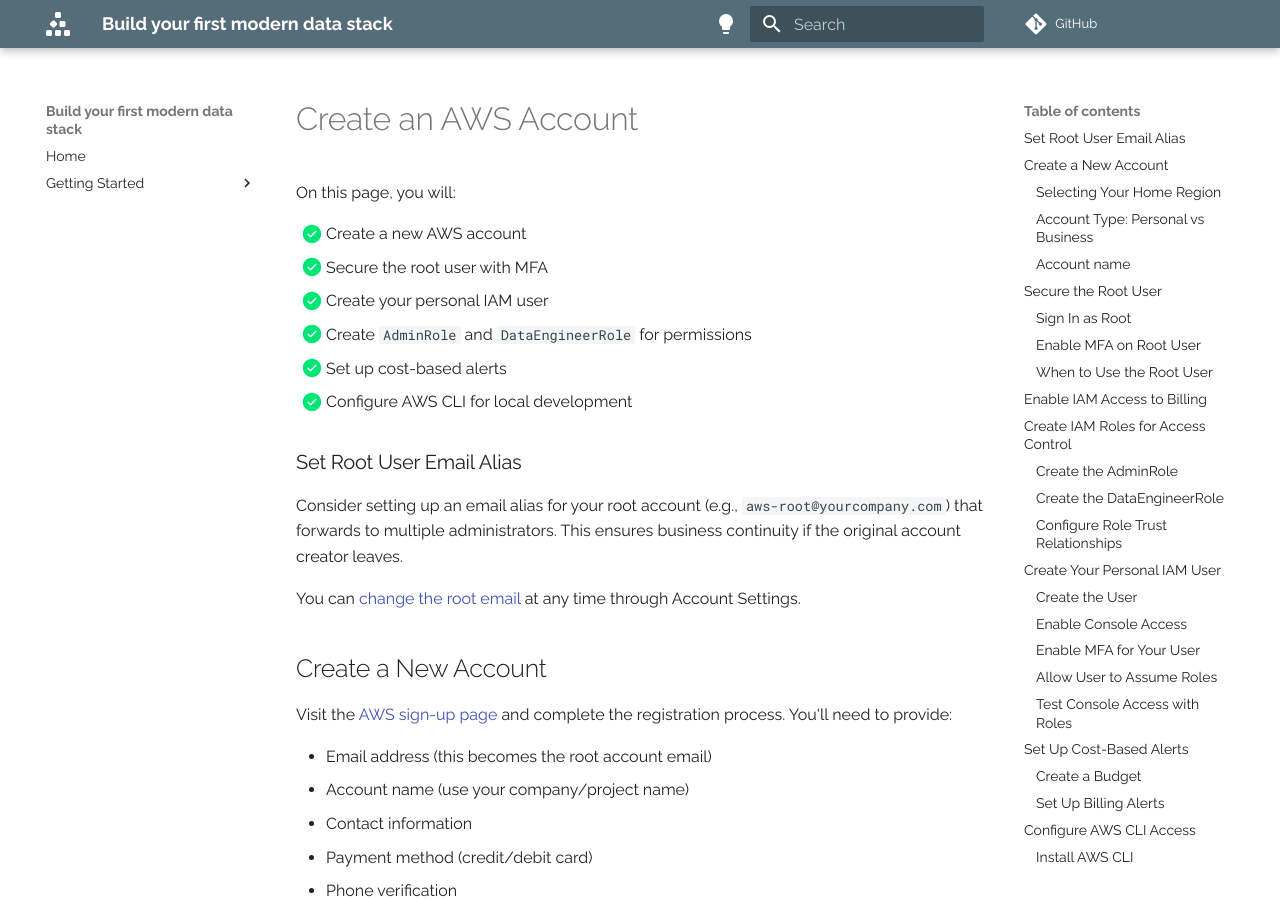
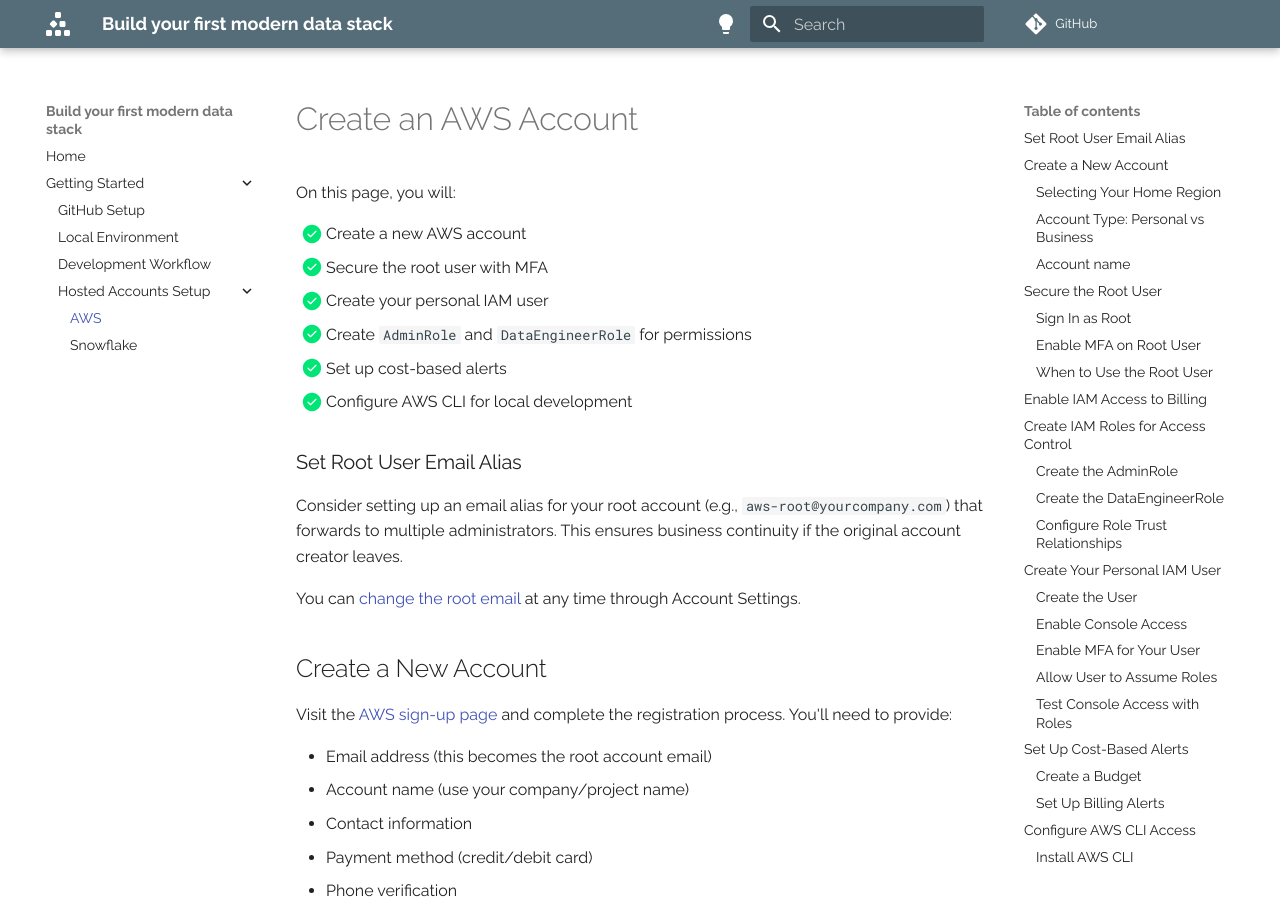
Before and after one commit to glsdown/modern-data-stack-build, an MkDocs documentation site: the page built from docs/getting-started/account-setup/aws.md, in a window 1280 px wide and 900 px high. Built offline with MkDocs 1.6.1 and Material for MkDocs 9.7.7, drawn with Linux system fonts in a browser that asks for light colours; comment, search, counter and statistics services are not loaded.

Commit message:
Update mkdocs

```diff
--- a/mkdocs.yml
+++ b/mkdocs.yml
@@ -8,6 +8,10 @@
       - GitHub Setup: getting-started/1-github-setup.md
       - Local Environment: getting-started/2-local-environment.md
       - Development Workflow: getting-started/3-development-workflow.md
+      - Hosted Accounts Setup:
+          - getting-started/account-setup/index.md
+          - AWS: getting-started/account-setup/aws.md
+          - Snowflake: getting-started/account-setup/snowflake.md
 theme:
   name: material
   font:
```
